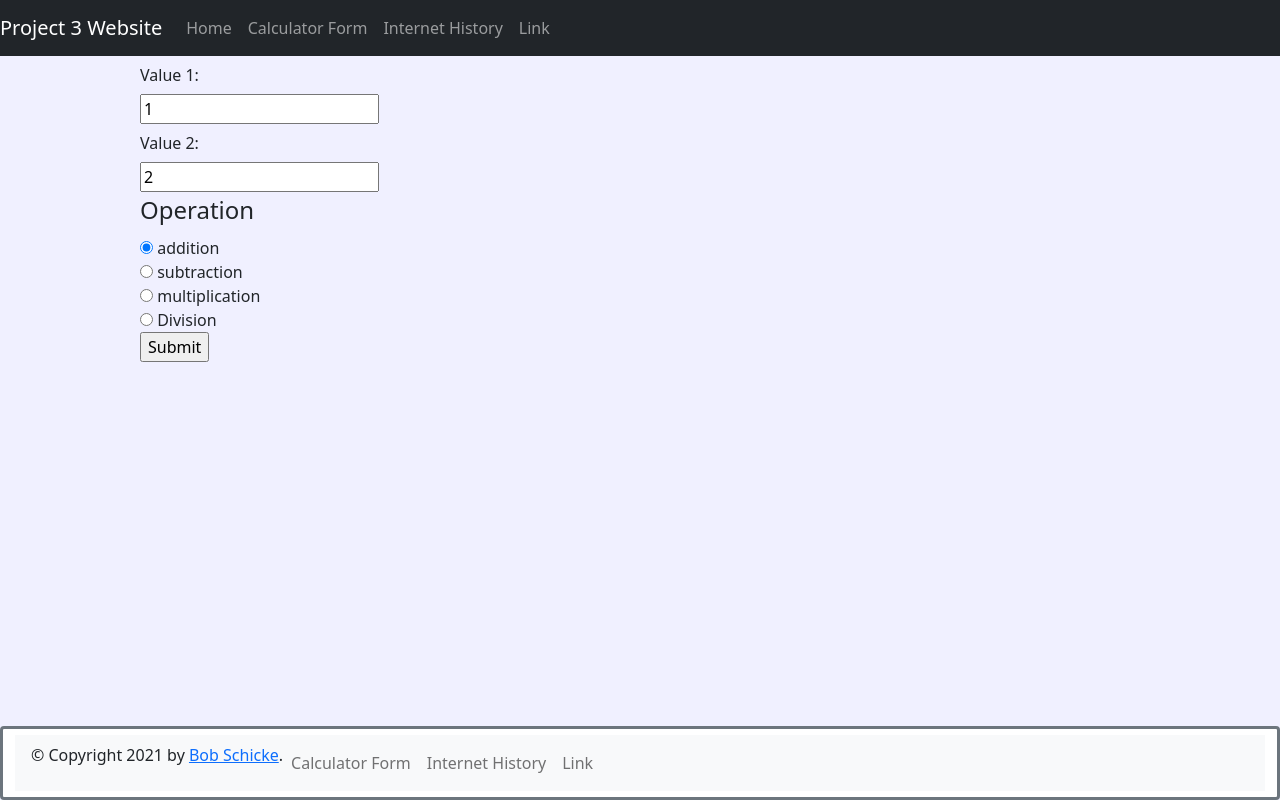
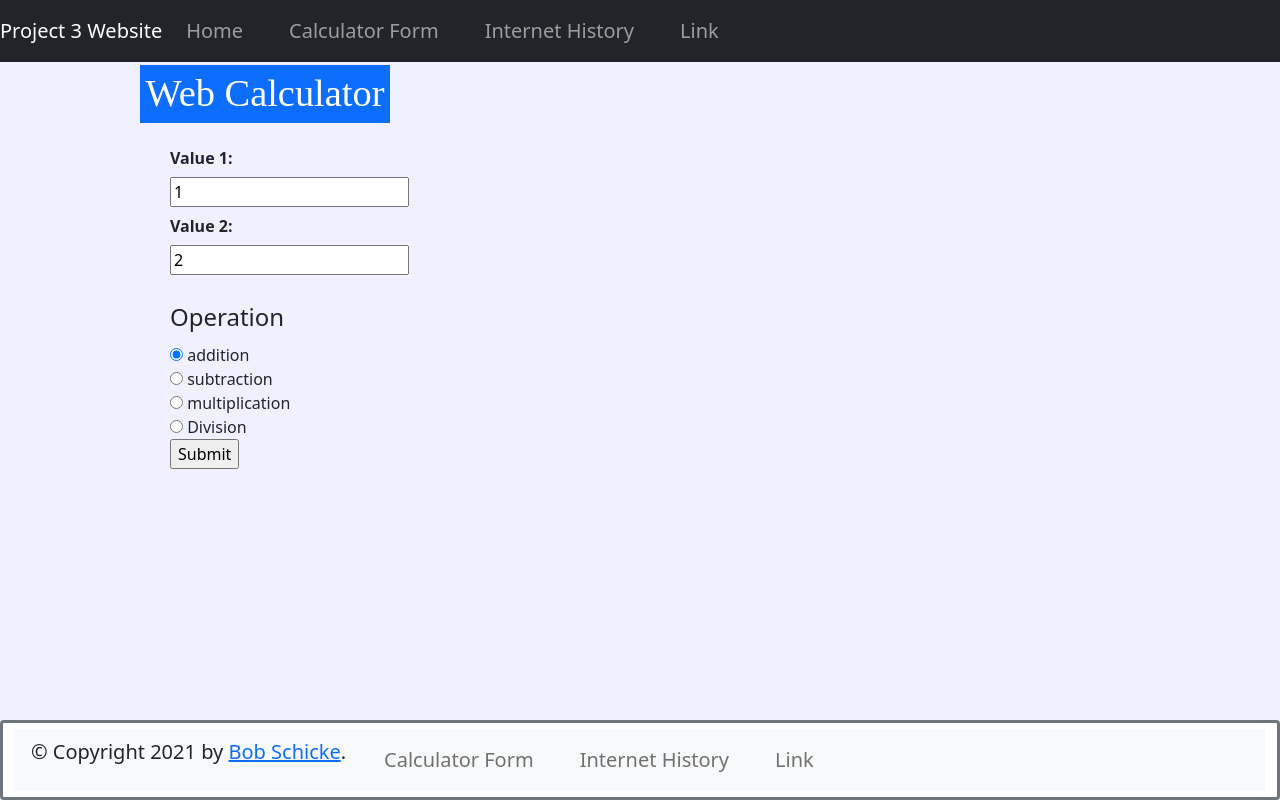
Before and after one commit to bobschicke/flash_msgs, a Flask app: page /calculator in a window 1280 px wide. Run offline with Flask 2, Linux system fonts and the light colour scheme; some libraries are stand-ins or nearby versions.

Commit message:
Made some style changes.

```diff
--- a/app.py
+++ b/app.py
@@ -10,8 +10,7 @@
 
 @app.route('/')
 def flash_test():  # put application's code here
-    flash("Welcome to my Flash Test!")
-
+    flash("Welcome to my Flash Message Demo!............Click on the X to close the message.")
     return render_template("flash_msgs.html")
 
 
--- a/templates/basepage.html
+++ b/templates/basepage.html
@@ -9,27 +9,33 @@
         <title>{% block title %}{% endblock %}</title>
     {% endblock %}
     <!-- Bootstrap CSS -->
+
+{#    <script src="https://ajax.googleapis.com/ajax/libs/jquery/3.5.1/jquery.min.js"></script>#}
+{#    <script src="https://maxcdn.bootstrapcdn.com/bootstrap/3.4.1/js/bootstrap.min.js"></script>#}
+    <!-- Option 1: Bootstrap Bundle with Popper -->
+
+
     <link href="https://cdn.jsdelivr.net/npm/bootstrap@5.1.3/dist/css/bootstrap.min.css" rel="stylesheet"
           integrity="sha384-1BmE4kWBq78iYhFldvKuhfTAU6auU8tT94WrHftjDbrCEXSU1oBoqyl2QvZ6jIW3" crossorigin="anonymous">
+
 
     <style>
         body {
             background-color: #F0F0FF;
+            padding-top: 65px;
+            padding-bottom: 65px;
+
         }
-        footer {
-            float: bottom;
+
+        .nav-item {
+            font-size: 20px;
+            padding-right: 30px;
         }
     </style>
 </head>
 <body>
 <nav class="navbar navbar-expand-lg navbar-dark bg-dark fixed-top">
     <a class="navbar-brand" href="#">Project 3 Website</a>
-    <!--
-        <button class="navbar-toggler" type="button" data-toggle="collapse" data-target="#navbarNav"
-                aria-controls="navbarNav" aria-expanded="false" aria-label="Toggle navigation">
-            <span class="navbar-toggler-icon"></span>
-        </button>
-    -->
     <div class="collapse navbar-collapse" id="navbarNav">
         <ul class="navbar-nav">
             <li class="nav-item active">
@@ -44,14 +50,10 @@
             <li class="nav-item">
                 <a class="nav-link" href="#">Link</a>
             </li>
-            <!--
-                        <li class="nav-item">
-                            <a class="nav-link disabled" href="#">Disabled</a>
-                        </li>
-            -->
         </ul>
     </div>
 </nav>
+
     <div class="container-fluid" style="min-height:100%; width:80%">
         {% with messages = get_flashed_messages() %}
             {% if messages %}
@@ -65,18 +67,15 @@
                 {% endfor %}
             {% endif %}
         {% endwith %}
-
-
         <div id="content">{% block content %}{% endblock %}</div>
     </div>
-<!-- Option 1: Bootstrap Bundle with Popper -->
     <script src="https://cdn.jsdelivr.net/npm/bootstrap@5.1.3/dist/js/bootstrap.bundle.min.js"
             integrity="sha384-ka7Sk0Gln4gmtz2MlQnikT1wXgYsOg+OMhuP+IlRH9sENBO0LRn5q+8nbTov4+1p"
             crossorigin="anonymous"></script>
 
 <div id="footer" class="form-control border-secondary border-3 fixed-bottom">
     {% block footer %}
-        <nav class="navbar navbar-expand-lg navbar-light bg-light" >
+        <nav class="navbar navbar-expand-lg navbar-light bg-light">
             <a class="navbar-brand" href="#"></a>
             <!--
             <button class="navbar-toggler" type="button" data-toggle="collapse" data-target="#navbarNav"
@@ -108,6 +107,6 @@
         </nav>
     {% endblock %}
 </div>
+</body>
 
-</body>
 </html>
--- a/templates/calculator.html
+++ b/templates/calculator.html
@@ -6,23 +6,35 @@
         .important {
             color: #336699;
         }
+        .input-group {
+            padding-left: 30px;
+        }
+        .page_title {
+            width: 25%;
+            text-align: center;
+            font-size: 3vw;
+            font-family: "sans-serif";
+            color: white;
+        }
     </style>
 {% endblock %}
 
 
 {% block content %}
-
-  <h1>My Calculator</h1>
+    <div class="page_title">
+     <p class="bg-primary">Web Calculator</p>
+    </div>
 
   <div class="input-group mb-3 row">
 
     <form action="/calculator" method="POST">
-        <label for="value1" class="col-sm-2 col-form-label">Value 1:</label><br>
+        <strong><label for="value1" class="col-sm-2 col-form-label">Value 1:</label></strong><br>
         <input type="text" id="value1" name="value1" value="1"><br>
-        <label for="value2" class="col-sm-2 col-form-label">Value 2:</label><br>
-        <input type="text" id="value2" name="value2" value="2"><br>
+        <strong><label for="value2" class="col-sm-2 col-form-label">Value 2:</label></strong><br>
+        <input type="text" id="value2" name="value2" value="2">
+        <br><br>
         <fieldset>
-        <legend>Operation</legend>
+          <legend>Operation</legend>
           <div>
             <input type="radio" name="operation" id="addition" value="add" checked>
             <label for="addition">addition</label>
```
Also changed, not shown: templates/result.html (+29 -1 lines), 1 other file. Lines whose indentation alone changed are shown as unchanged.
